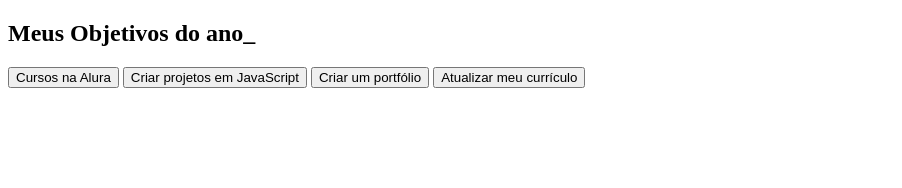
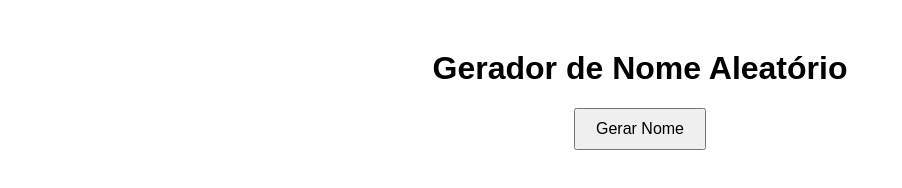
Before and after one commit to clariceyara/clariceyara.github.io, a plain HTML site: page index.html in a window 1280 px wide. Shown: the whole page, without its empty margins (0-902 px from the left). Drawn offline with Linux system fonts and the light colour scheme.

Commit message:
Add files via upload

```diff
--- a/index.html
+++ b/index.html
@@ -1,21 +1,38 @@
 <!DOCTYPE html>
-<html lang="pt-br">
+<html lang="pt-BR">
 <head>
-  <meta charset="UTF-8">
-  <meta name="viewport" content="width=device-width, initial-scale=1.0">
-  <title>Meus objetivos do ano</title>
-  <link rel="stylesheet" href="style.css">
+    <meta charset="UTF-8">
+    <meta name="viewport" content="width=device-width, initial-scale=1.0">
+    <title>Nome Aleatório</title>
+    <style>
+        body {
+            font-family: Arial, sans-serif;
+            text-align: center;
+            margin-top: 50px;
+        }
+        #nome {
+            margin-top: 20px;
+            font-size: 24px;
+            font-weight: bold;
+        }
+        button {
+            padding: 10px 20px;
+            font-size: 16px;
+            cursor: pointer;
+        }
+    </style>
 </head>
 <body>
-    <section class="conteudo-principal"></section>
-    <h2 class="titulo-principal">Meus Objetivos do ano<span>_</span></h2>
-    <div class="botoes">
-      <button class="botao">Cursos na Alura</button>
-      <button class="botao">Criar projetos em JavaScript</button>
-      <button class="botao">Criar um portfólio</button>
-      <button class="botao">Atualizar meu currículo</button>
-    </div>
-  </section>
+    <h1>Gerador de Nome Aleatório</h1>
+    <button onclick="gerarNome()">Gerar Nome</button>
+    <div id="nome"></div>
 
+    <script>
+        function gerarNome() {
+            const nomes = ["Caio", "Lays", "Dalvan", "Duda", "Aisha" , "Léo", "Vitória", "Luiza", "Nycolly", "Wilian"];
+            const nomeAleatorio = nomes[Math.floor(Math.random() * nomes.length)];
+            document.getElementById("nome").textContent = nomeAleatorio;
+        }
+    </script>
 </body>
 </html>
```
